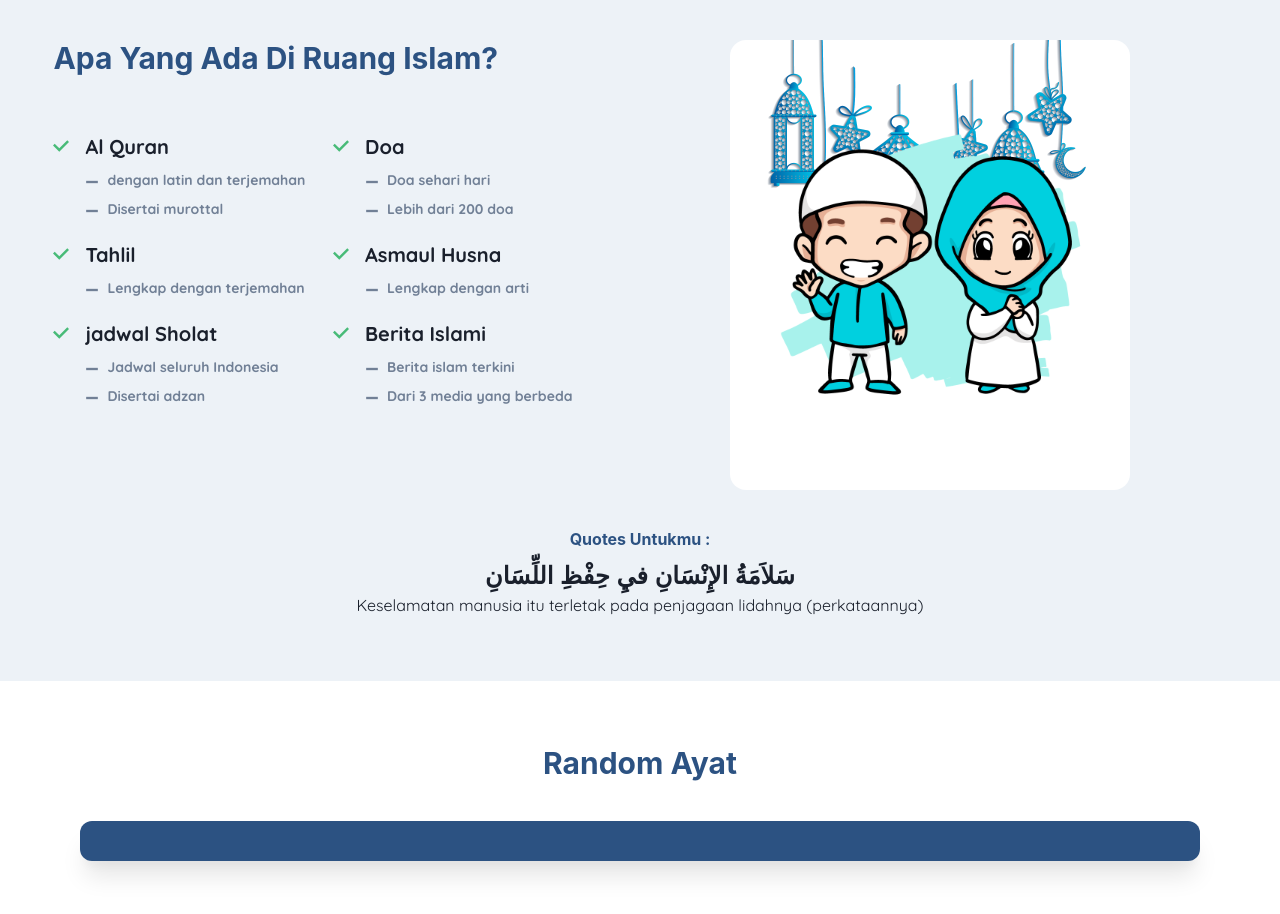
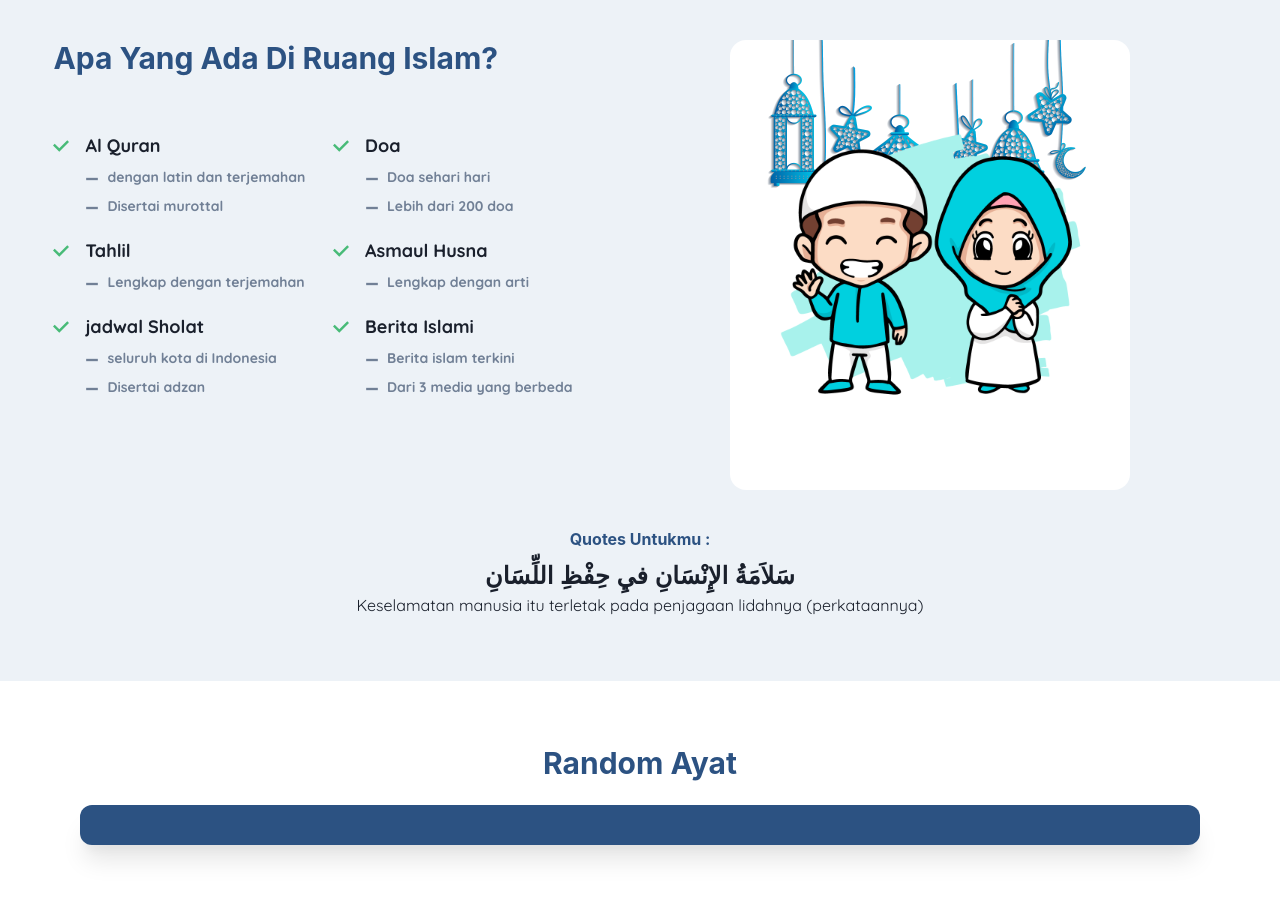
Before and after one commit to mas-yan/islamic-app, a React (Vite) app: page / in a window 1280 px wide. Shown: the part 1020-1934 px from the top of the page. Built offline with nearby package versions, Linux system fonts and the light colour scheme; no server answers.

Commit message:
update: minor home page

```diff
--- a/src/components/Home.jsx
+++ b/src/components/Home.jsx
@@ -390,7 +390,7 @@ function Feature() {
       title:
         'jadwal Sholat',
       content: [
-        "Jadwal seluruh Indonesia",
+        "seluruh kota di Indonesia",
         "Disertai adzan",
       ],
     },
@@ -422,7 +422,7 @@ function Feature() {
                     <Icon as={CheckIcon} />
                   </Box>
                   <VStack align={'start'}>
-                    <Text fontWeight={600} fontSize={'xl'}>{data.title}</Text>
+                    <Text fontWeight={600} fontSize={'lg'}>{data.title}</Text>
                     {data.content.map((item, index) =>
                       <Box key={index} color={useColorModeValue('gray.500', 'gray.300')} fontSize={{ lg: 14, md: 10 }}>
                         <Icon mr='2' as={MinusIcon} />
@@ -487,7 +487,7 @@ function Ayat() {
   return (
     <Box bg={useColorModeValue('white', 'gray.800')}>
       <Container maxW={'6xl'} py={16}>
-        <Heading textAlign='center' color={useColorModeValue('blue.700', 'blue.400')} mb='10' fontSize={'3xl'}>Random Ayat</Heading>
+        <Heading textAlign='center' color={useColorModeValue('blue.700', 'blue.400')} mb='6' fontSize={'3xl'}>Random Ayat</Heading>
         <Box rounded={'xl'} p='4' bg='blue.700' color='white' shadow={'xl'}>
           <Text textAlign='right' fontWeight='bold' fontSize={'2xl'}>{ayat}</Text>
           <Text textAlign='left' fontWeight='bold' mt='2' fontSize={'xl'}>{surat}</Text>
```
